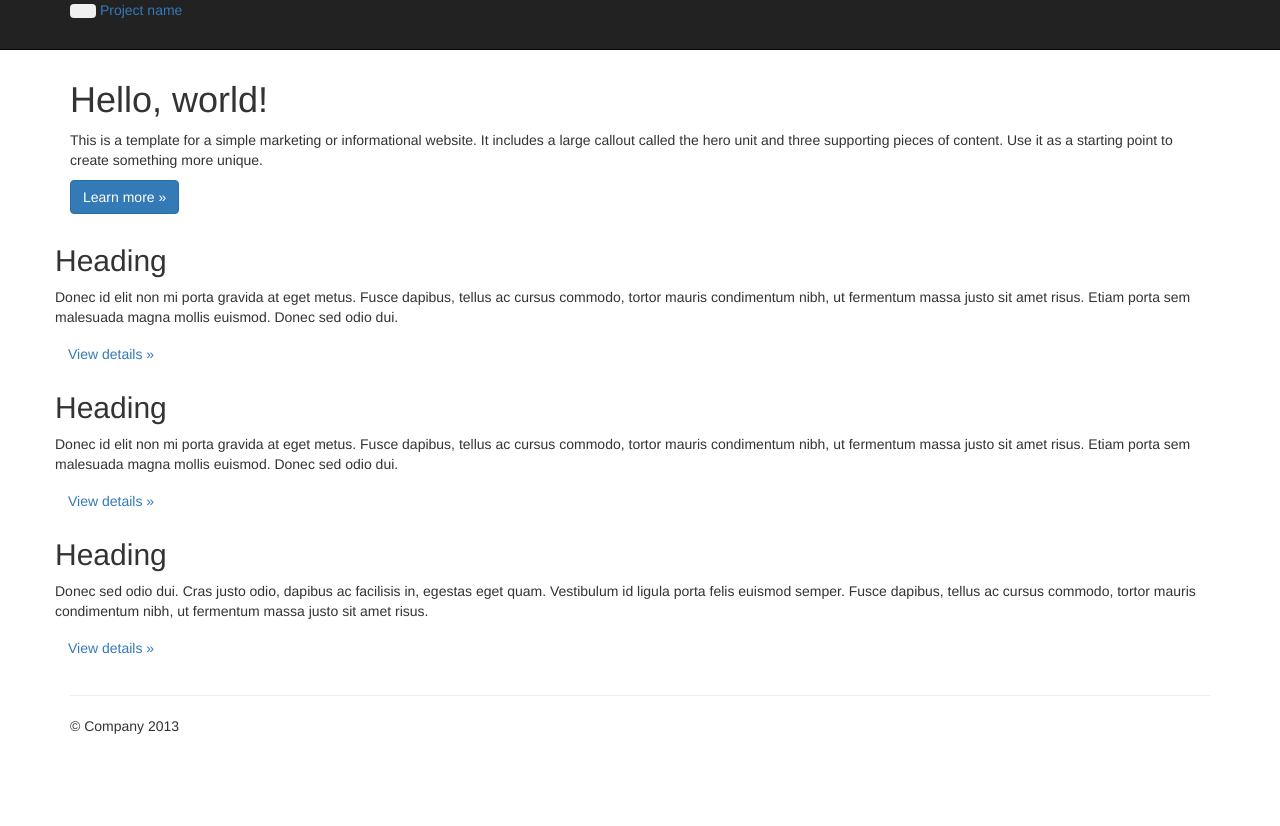
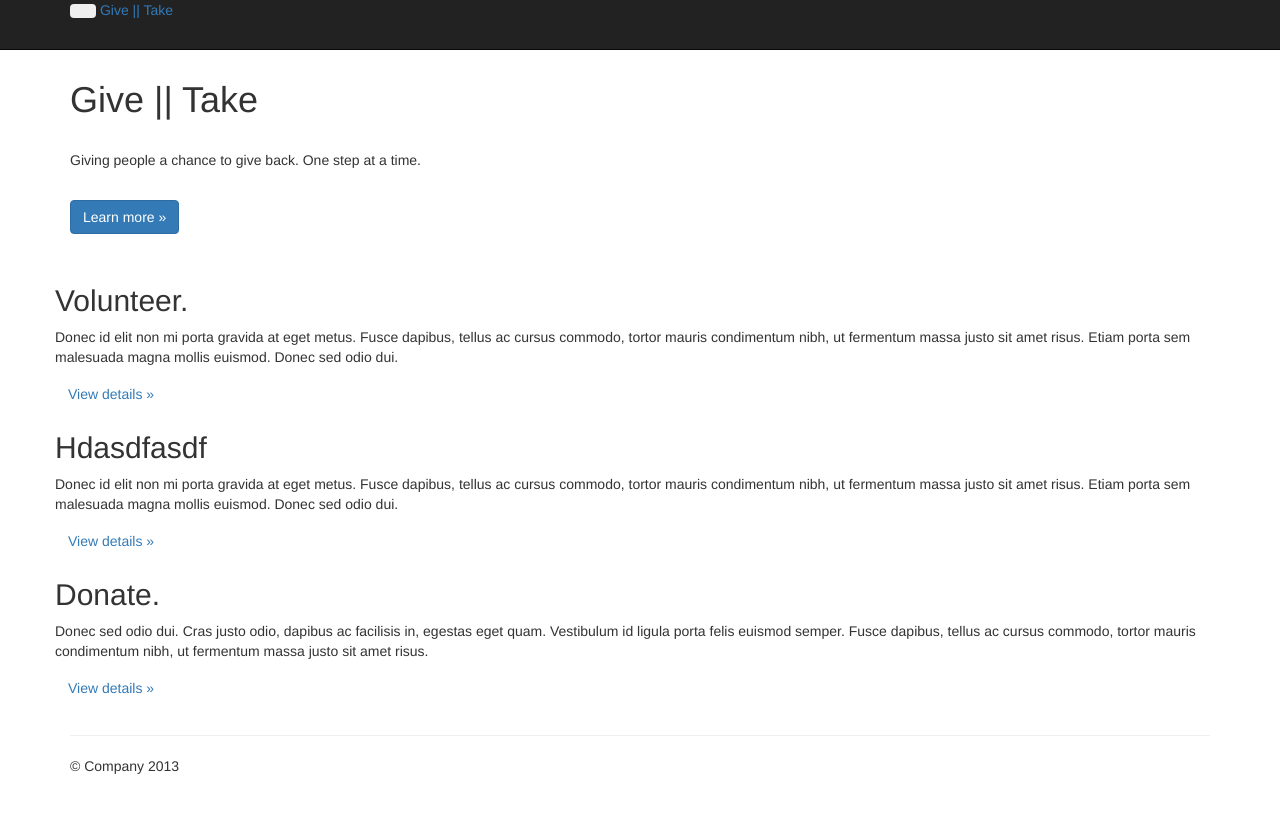
Before and after one commit to peteryao/givetake, a Django app: page / in a window 1280 px wide. Before the commit the page ends 734 px from the top, so only its background shows below. Run offline with Django 3.2, Linux system fonts and the light colour scheme; some libraries are stand-ins or nearby versions.

Commit message:
Some text changes
Hello

```diff
--- a/templates/volunteer/index.html
+++ b/templates/volunteer/index.html
@@ -41,7 +41,7 @@
             <span class="icon-bar"></span>
             <span class="icon-bar"></span>
           </button>
-          <a class="brand" href="#">Project name</a>
+          <a class="brand" href="#">Give || Take </a>
           <div class="nav-collapse collapse">
             <ul class="nav">
               <li class="active"><a href="#">Home</a></li>
@@ -74,25 +74,27 @@
 
       <!-- Main hero unit for a primary marketing message or call to action -->
       <div class="hero-unit">
-        <h1>Hello, world!</h1>
-        <p>This is a template for a simple marketing or informational website. It includes a large callout called the hero unit and three supporting pieces of content. Use it as a starting point to create something more unique.</p>
-        <p><a href="#" class="btn btn-primary btn-large">Learn more &raquo;</a></p>
-      </div>
+        <h1> Give || Take</h1><br>
+        <p> Giving people a chance to give back. One step at a time.</br>
+        </p>
+        <br>
+        <p><a href="#" class="btn btn-primary btn-large" text-align:right>Learn more &raquo;</a></p>
+      </div></br>
 
       <!-- Example row of columns -->
       <div class="row">
         <div class="span4">
-          <h2>Heading</h2>
+          <h2> Volunteer. </h2>
           <p>Donec id elit non mi porta gravida at eget metus. Fusce dapibus, tellus ac cursus commodo, tortor mauris condimentum nibh, ut fermentum massa justo sit amet risus. Etiam porta sem malesuada magna mollis euismod. Donec sed odio dui. </p>
           <p><a class="btn" href="#">View details &raquo;</a></p>
         </div>
         <div class="span4">
-          <h2>Heading</h2>
+          <h2>Hdasdfasdf</h2>
           <p>Donec id elit non mi porta gravida at eget metus. Fusce dapibus, tellus ac cursus commodo, tortor mauris condimentum nibh, ut fermentum massa justo sit amet risus. Etiam porta sem malesuada magna mollis euismod. Donec sed odio dui. </p>
           <p><a class="btn" href="#">View details &raquo;</a></p>
        </div>
         <div class="span4">
-          <h2>Heading</h2>
+          <h2>Donate.</h2>
           <p>Donec sed odio dui. Cras justo odio, dapibus ac facilisis in, egestas eget quam. Vestibulum id ligula porta felis euismod semper. Fusce dapibus, tellus ac cursus commodo, tortor mauris condimentum nibh, ut fermentum massa justo sit amet risus.</p>
           <p><a class="btn" href="#">View details &raquo;</a></p>
         </div>
```
